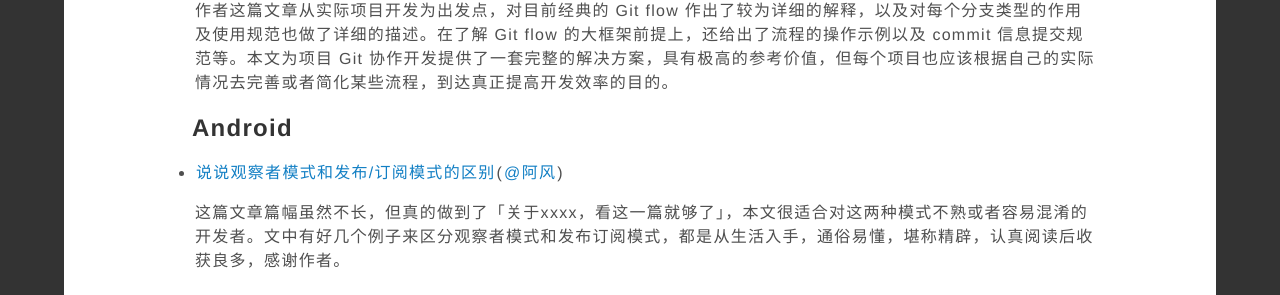
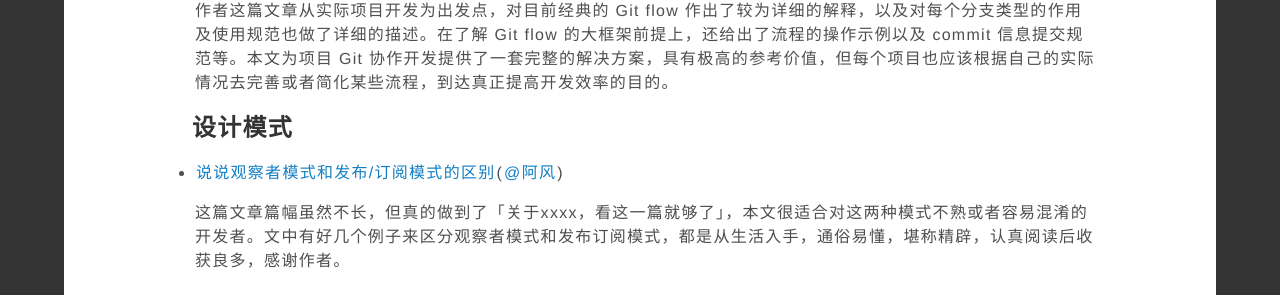
Before and after one commit to itsCoder/itscoder.github.io, a Jekyll site: the page built from _posts/2018-09-17-weeklyblog-phase-10.md, in a window 1280 px wide. Shown: the part 929-1224 px from the top of the page. Built offline with Jekyll 4.4.1, drawn with Linux system fonts in a browser that asks for light colours; comment, search, counter and statistics services are not loaded.

Commit message:
Update 2018-09-17-weeklyblog-phase-10.md

```diff
--- a/_posts/2018-09-17-weeklyblog-phase-10.md
+++ b/_posts/2018-09-17-weeklyblog-phase-10.md
@@ -31,7 +31,7 @@ category: [WeeklyBlog]
 
   作者这篇文章从实际项目开发为出发点，对目前经典的 Git flow 作出了较为详细的解释，以及对每个分支类型的作用及使用规范也做了详细的描述。在了解 Git flow 的大框架前提上，还给出了流程的操作示例以及 commit 信息提交规范等。本文为项目 Git 协作开发提供了一套完整的解决方案，具有极高的参考价值，但每个项目也应该根据自己的实际情况去完善或者简化某些流程，到达真正提高开发效率的目的。
 
-### Android
+### 设计模式
 
 - [说说观察者模式和发布/订阅模式的区别](http://extremej.itscoder.com/different_between_observe_and_publish/)([@阿风](http://extremej.itscoder.com/))
 
```
